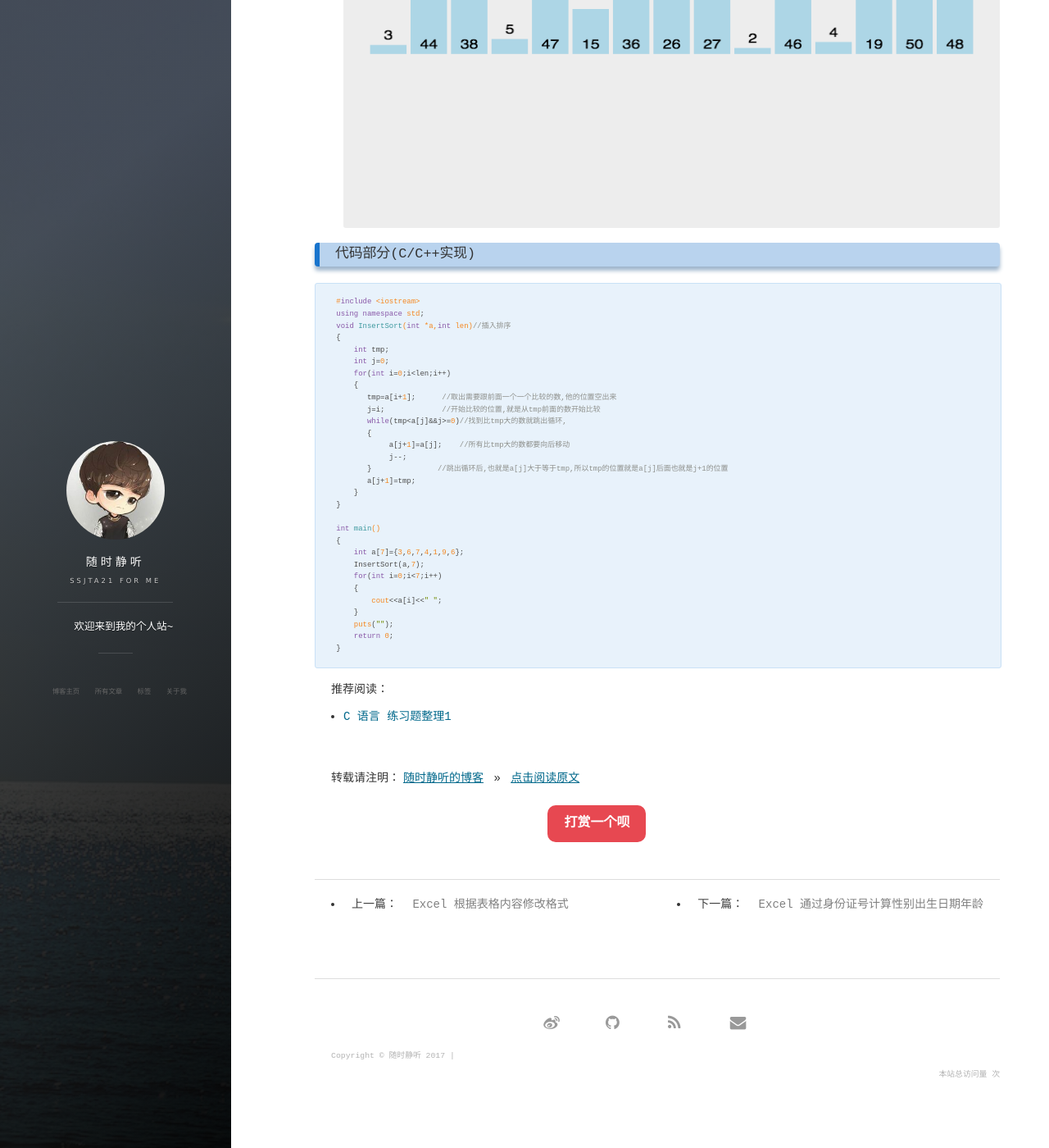
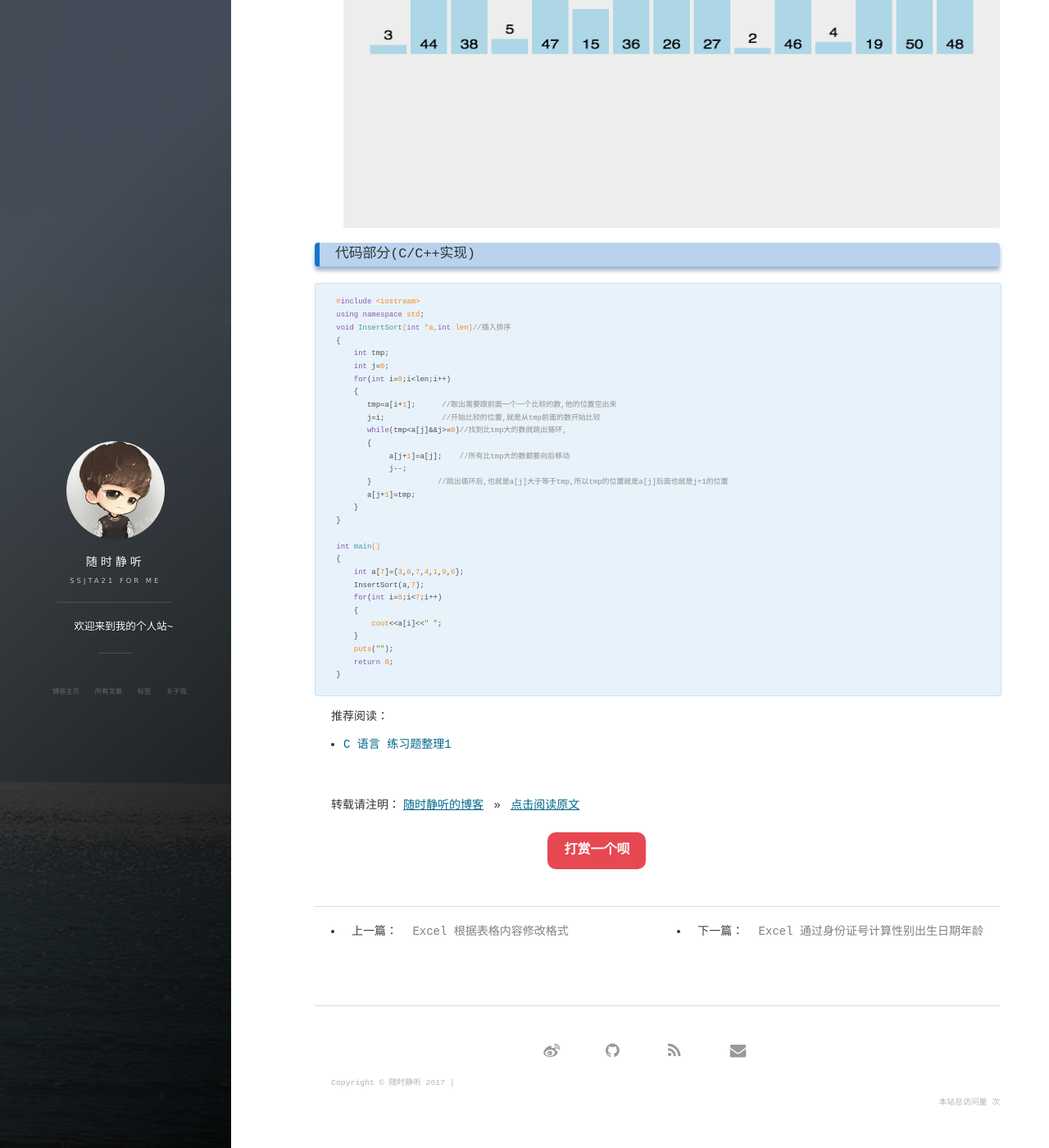
Before and after one commit to ssjt21/ssjt21.github.io, a Jekyll site: the page built from _posts/2017-11-11-C_InsertSort.md, in a window 1280 px wide and 1400 px high, scrolled down 450 px. Shown: the whole window at 82% size. Built offline with Jekyll 4.4.1, drawn with Linux system fonts in a browser that asks for light colours; nearby versions of some CDN libraries; comment, search, counter and statistics services are not loaded.

Commit message:
line high

```diff
--- a/css/main.css
+++ b/css/main.css
@@ -201,7 +201,7 @@ pre {
   font-family: Courier New,Consolas, Menlo, Monaco, Lucida Console, Liberation Mono, DejaVu Sans Mono, Bitstream Vera Sans Mono, Courier New, monospace, serif;
   font-size: .8em;
   font-weight: normal;
-  line-height: 1.3em;
+  line-height: 1.4em;
   overflow: scroll; }
 pre code {
   padding: 0;
```
